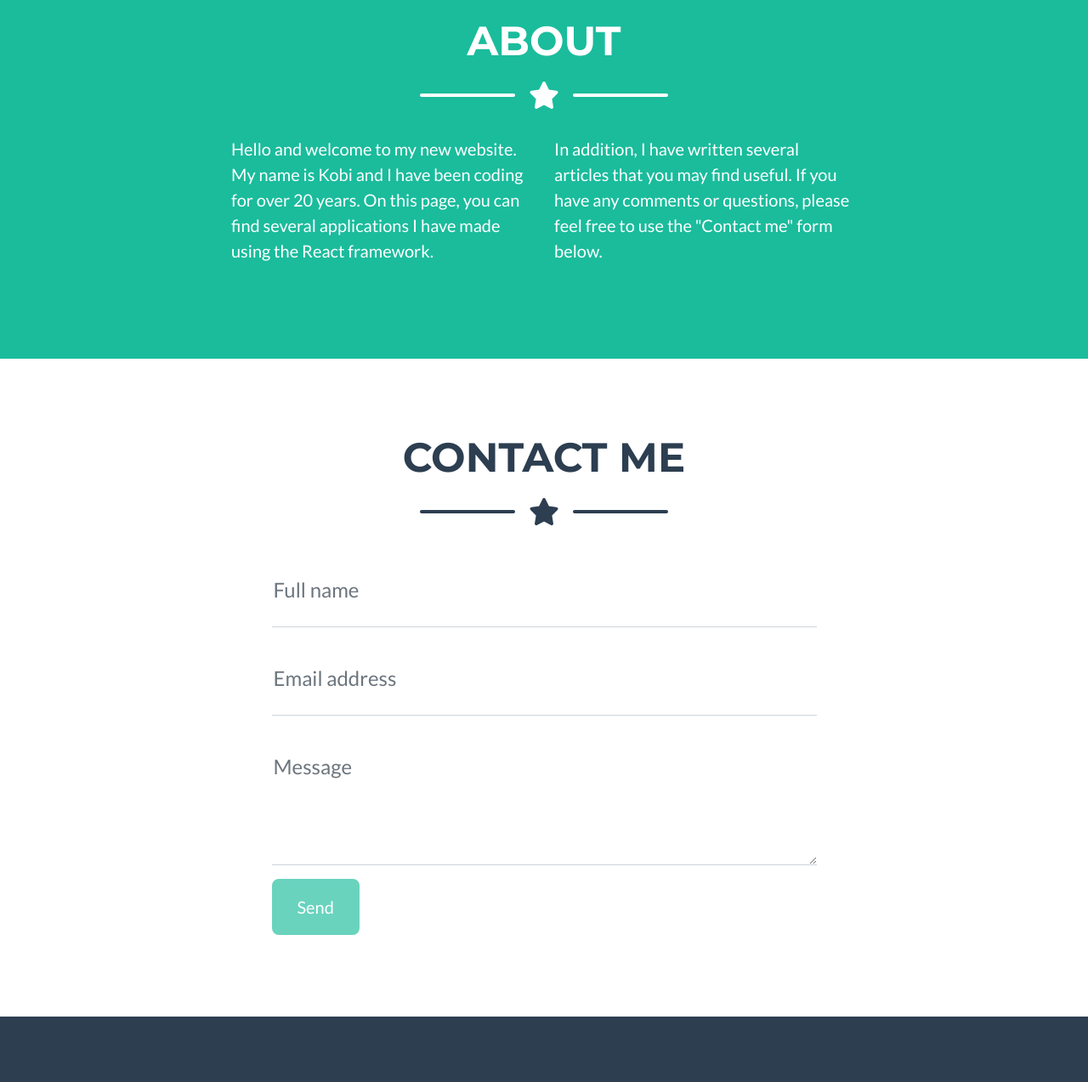
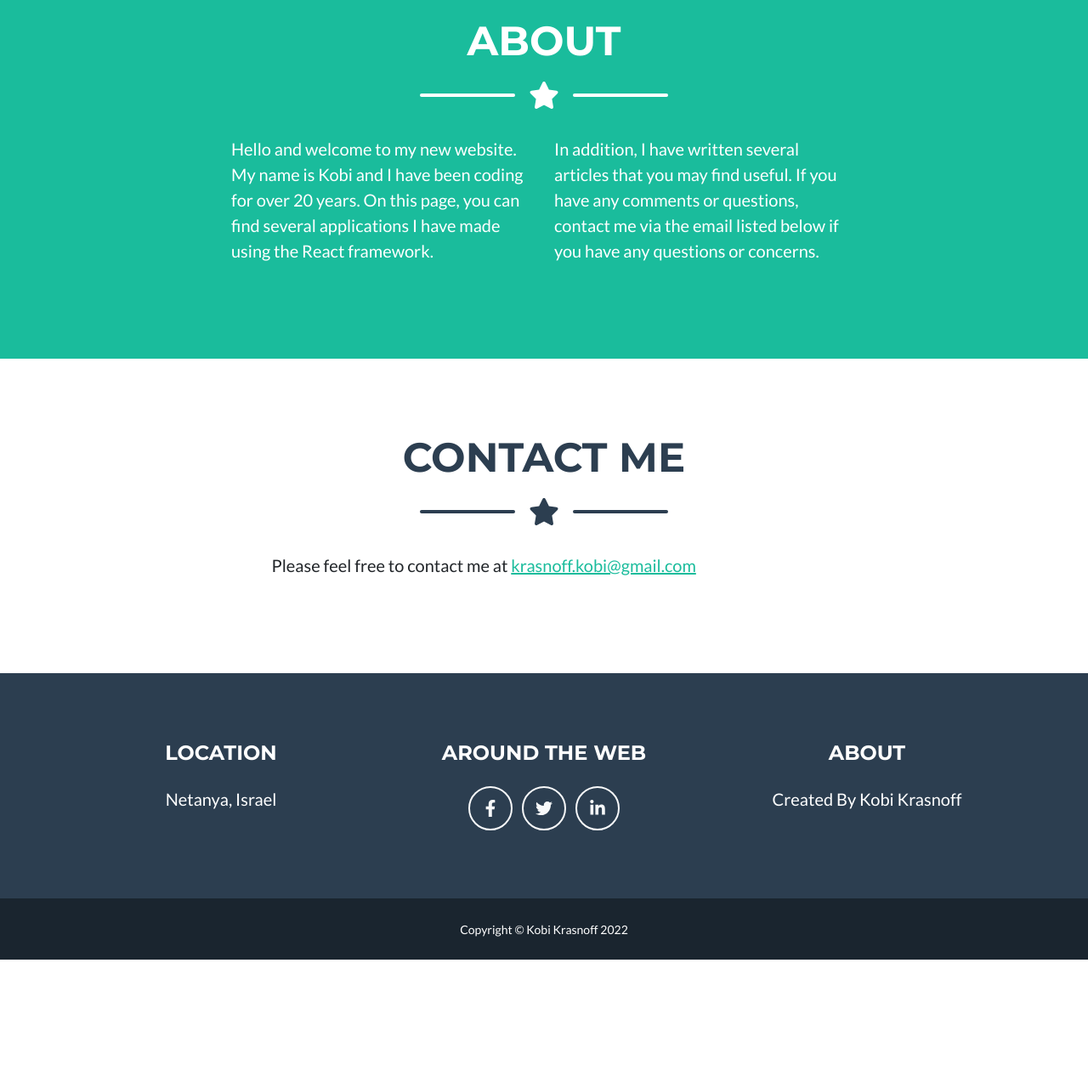
Before and after one commit to krasnoff/krasnoff.github.io, a plain HTML site: page index.html in a window 1280 px wide. Shown: the part 2033-3306 px from the top of the page at 85% size. After the commit the page ends 3162 px from the top, so only its background shows below. Drawn offline with nearby package versions, Linux system fonts and the light colour scheme.

Commit message:
send messages fix

```diff
--- a/index.html
+++ b/index.html
@@ -156,7 +156,7 @@
                 <!-- About Section Content-->
                 <div class="row">
                     <div class="col-lg-4 ms-auto"><p class="lead">Hello and welcome to my new website. My name is Kobi and I have been coding for over 20 years. On this page, you can find several applications I have made using the React framework.</p></div>
-                    <div class="col-lg-4 me-auto"><p class="lead">In addition, I have written several articles that you may find useful. If you have any comments or questions, please feel free to use the "Contact me" form below.</p></div>
+                    <div class="col-lg-4 me-auto"><p class="lead">In addition, I have written several articles that you may find useful. If you have any comments or questions, contact me via the email listed below if you have any questions or concerns.</p></div>
                 </div>
 
             </div>
@@ -182,42 +182,43 @@
                         <!-- To make this form functional, sign up at-->
                         <!-- https://startbootstrap.com/solution/contact-forms-->
                         <!-- to get an API token!-->
-                        <form id="contactForm" data-sb-form-api-token="40343229-e2c5-4920-9dbd-4b172f8bceb4">
+                        <!-- <form id="contactForm" data-sb-form-api-token="40343229-e2c5-4920-9dbd-4b172f8bceb4"> -->
                             <!-- Name input-->
-                            <div class="form-floating mb-3">
+                            <!-- <div class="form-floating mb-3">
                                 <input class="form-control" id="name" type="text" placeholder="Enter your name..." data-sb-validations="required" />
                                 <label for="name">Full name</label>
                                 <div class="invalid-feedback" data-sb-feedback="name:required">A name is required.</div>
-                            </div>
+                            </div> -->
                             <!-- Email address input-->
-                            <div class="form-floating mb-3">
+                            <!-- <div class="form-floating mb-3">
                                 <input class="form-control" id="email" type="email" placeholder="name@example.com" data-sb-validations="required,email" />
                                 <label for="email">Email address</label>
                                 <div class="invalid-feedback" data-sb-feedback="email:required">An email is required.</div>
                                 <div class="invalid-feedback" data-sb-feedback="email:email">Email is not valid.</div>
-                            </div>
+                            </div> -->
                             <!-- Message input-->
-                            <div class="form-floating mb-3">
+                            <!-- <div class="form-floating mb-3">
                                 <textarea class="form-control" id="message" type="text" placeholder="Enter your message here..." style="height: 10rem" data-sb-validations="required"></textarea>
                                 <label for="message">Message</label>
                                 <div class="invalid-feedback" data-sb-feedback="message:required">A message is required.</div>
-                            </div>
+                            </div> -->
                             <!-- Submit success message-->
                             <!---->
                             <!-- This is what your users will see when the form-->
                             <!-- has successfully submitted-->
-                            <div class="d-none" id="submitSuccessMessage">
+                            <!-- <div class="d-none" id="submitSuccessMessage">
                                 <div class="text-center mb-3">
                                     <div class="fw-bolder">Form submission successful!</div>
                                 </div>
-                            </div>
+                            </div> -->
                             <!-- Submit error message-->
                             <!---->
                             <!-- This is what your users will see when there is-->
                             <!-- an error submitting the form-->
-                            <div class="d-none" id="submitErrorMessage"><div class="text-center text-danger mb-3">Error sending message!</div></div>
+                            <!-- <div class="d-none" id="submitErrorMessage"><div class="text-center text-danger mb-3">Error sending message!</div></div> -->
                             <!-- Submit Button-->
-                            <button class="btn btn-primary btn-xl disabled" id="submitButton" type="submit">Send</button>
+                            <!-- <button class="btn btn-primary btn-xl disabled" id="submitButton" type="submit">Send</button> -->
+                            <p class="lead">Please feel free to contact me at <a href="mailto:krasnoff.kobi@gmail.com">krasnoff.kobi@gmail.com</a></p>
                         </form>
                     </div>
                 </div>
@@ -532,7 +533,7 @@
         <!-- * *                               SB Forms JS                               * *-->
         <!-- * * Activate your form at https://startbootstrap.com/solution/contact-forms * *-->
         <!-- * * * * * * * * * * * * * * * * * * * * * * * * * * * * * * * * * * * * * * * *-->
-        <script src="https://cdn.startbootstrap.com/sb-forms-latest.js"></script>
+        <!-- <script src="https://cdn.startbootstrap.com/sb-forms-latest.js"></script> -->
         <!-- Google tag (gtag.js) -->
         <script async src="https://www.googletagmanager.com/gtag/js?id=G-6VB7LMD8YH"></script>
         <script>
```
